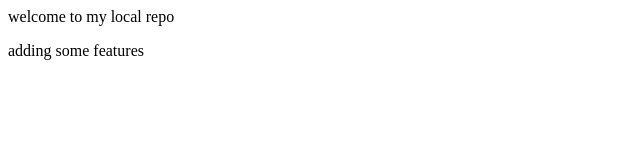
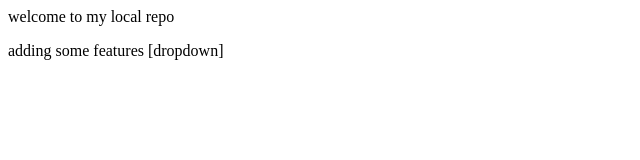
Before and after one commit to ridhisachdeva8/localRepo, a plain HTML site: page index.html in a window 1280 px wide. Shown: the full height of the page, 0-640 px from the left. Drawn offline with Linux system fonts and the light colour scheme.

Commit message:
Add dropdown

```diff
--- a/index.html
+++ b/index.html
@@ -1,2 +1,2 @@
 <p>welcome to my local repo</p>
-<p>adding some features</p>
+<p>adding some features [dropdown]</p>
```
